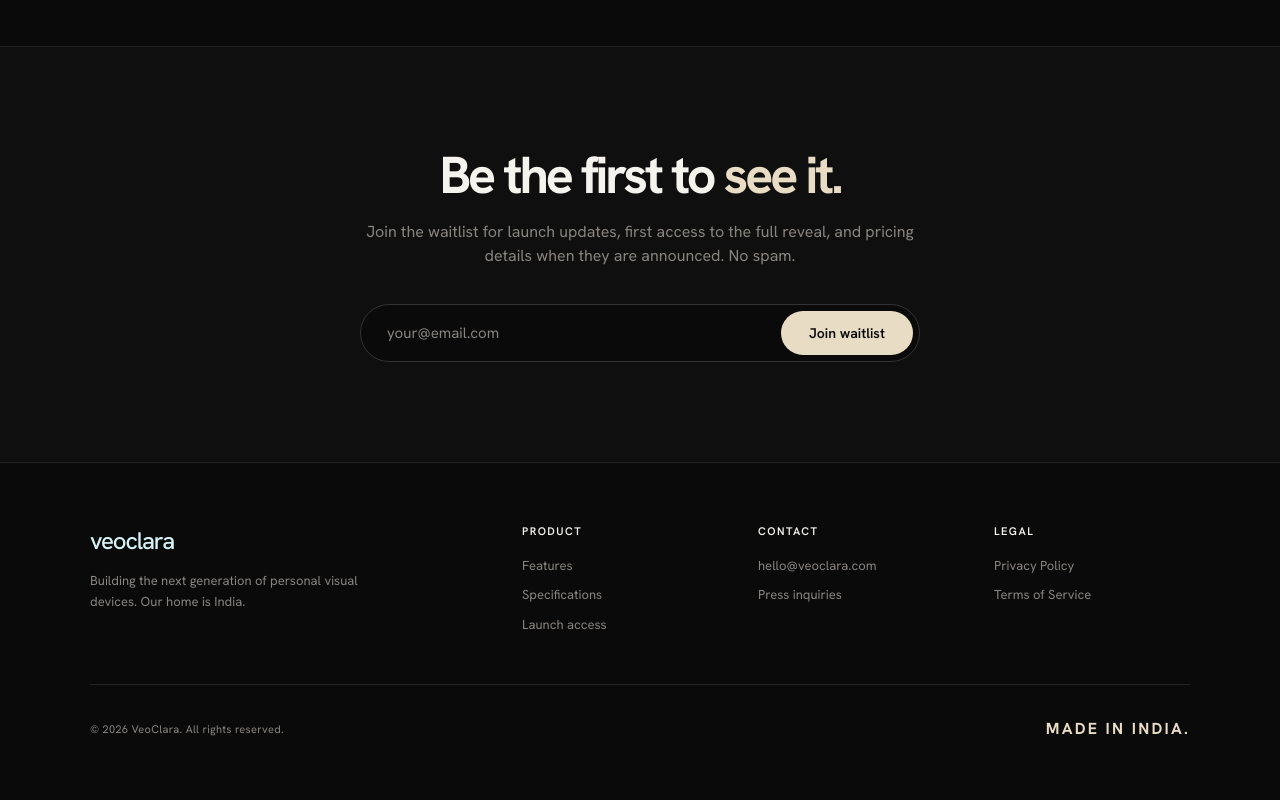
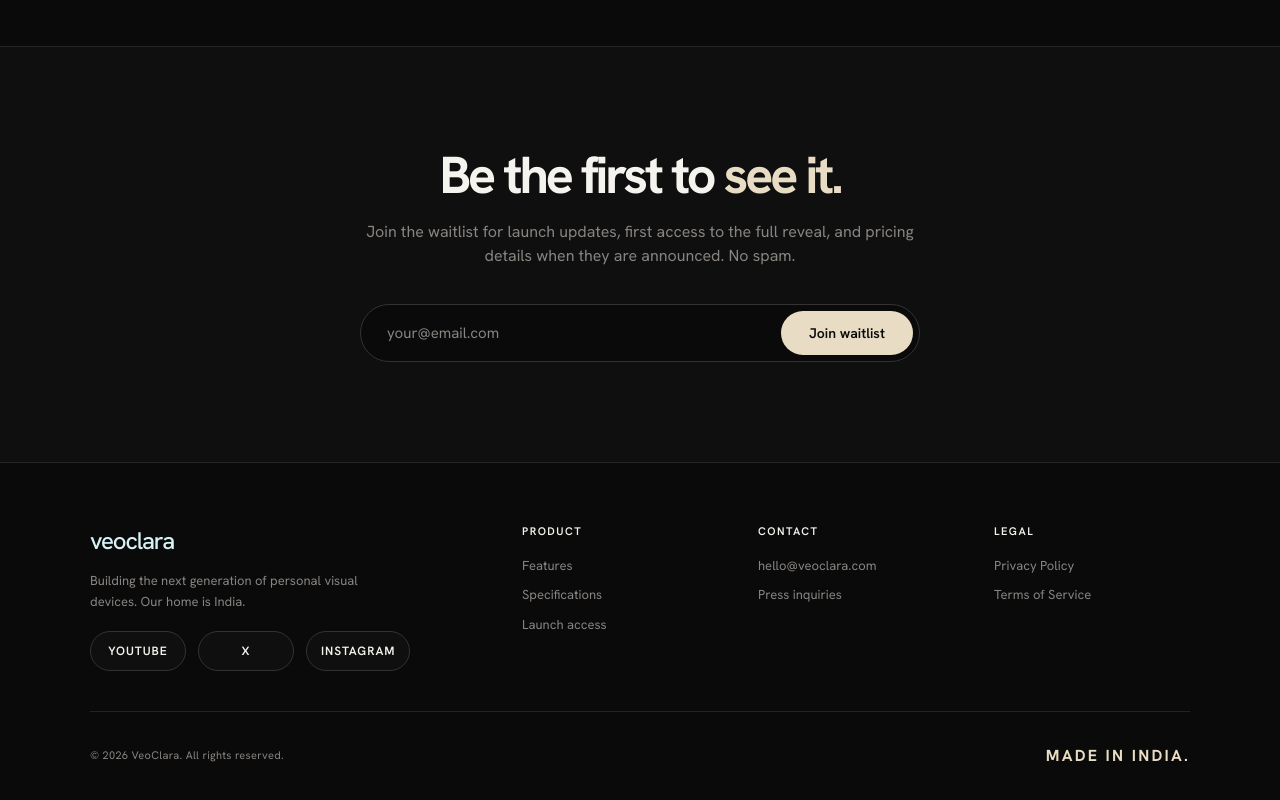
Before and after one commit to sakaarpuri/neosight-AI, a plain HTML site: page index.html in a window 1280 px wide. Shown: the part 3774-4574 px from the top of the page. Drawn offline with Linux system fonts and the light colour scheme.

Commit message:
feat: add social links to footer

```diff
--- a/index.html
+++ b/index.html
@@ -676,6 +676,34 @@ footer {
   transition: color 0.2s;
 }
 .footer-col a:hover { color: var(--text); }
+.footer-social {
+  display: flex;
+  flex-wrap: wrap;
+  gap: 12px;
+  margin-top: 18px;
+}
+.footer-social a {
+  display: inline-flex;
+  align-items: center;
+  justify-content: center;
+  min-width: 96px;
+  padding: 10px 14px;
+  border-radius: 999px;
+  border: 1px solid var(--border-bright);
+  background: var(--surface);
+  color: var(--text);
+  text-decoration: none;
+  font-size: 12px;
+  font-weight: 600;
+  letter-spacing: 0.08em;
+  text-transform: uppercase;
+  transition: all 0.2s ease;
+}
+.footer-social a:hover {
+  border-color: var(--accent);
+  color: var(--accent);
+  transform: translateY(-1px);
+}
 
 .footer-bottom {
   max-width: 1100px; margin: 0 auto;
@@ -916,6 +944,11 @@ footer {
     <div>
       <div class="footer-brand">veo<span>clara</span></div>
       <p class="footer-brand-desc">Building the next generation of personal visual devices. Our home is India.</p>
+      <div class="footer-social">
+        <a href="https://www.youtube.com/@VeoclaraAI" target="_blank" rel="noopener noreferrer">YouTube</a>
+        <a href="https://x.com/veoclaraai" target="_blank" rel="noopener noreferrer">X</a>
+        <a href="https://www.instagram.com/veoclaraai?igsh=MWYzaW5uZ3VnYzQxaQ%3D%3D&utm_source=qr" target="_blank" rel="noopener noreferrer">Instagram</a>
+      </div>
     </div>
     <div class="footer-col">
       <h4>Product</h4>
```
Also changed, not shown: prelaunch.html (+33 -0 lines).
